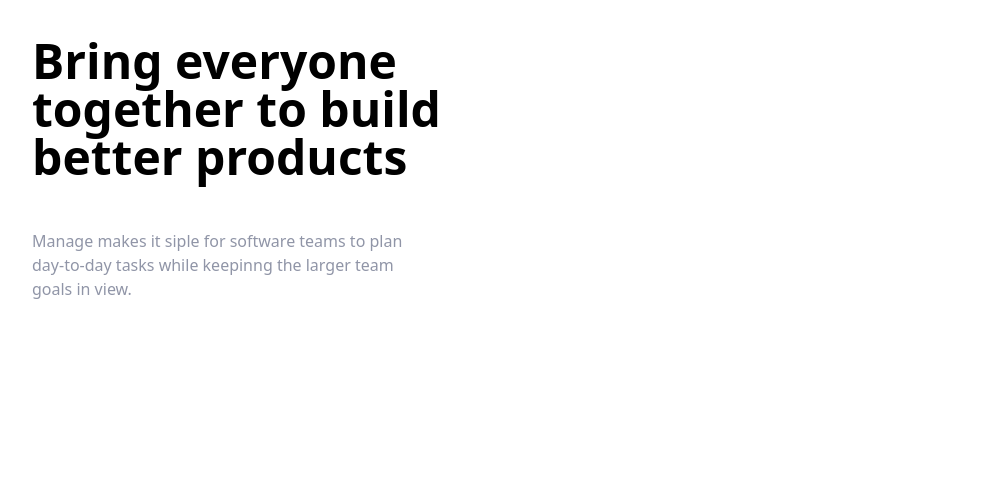
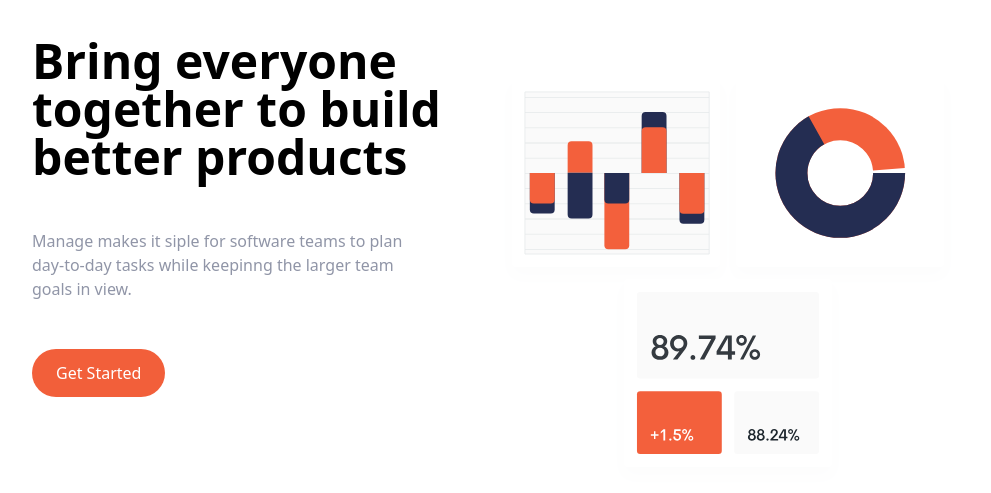
Before and after one commit to Nebenmor/Manage2, a website: page public/index.html in a window 1280 px wide. Shown: the part 99-592 px from the top of the page, without its empty margins (144-1135 px from the left). Drawn offline with Linux system fonts and the light colour scheme.

Commit message:
implement hero section image

```diff
--- a/public/index.html
+++ b/public/index.html
@@ -41,8 +41,19 @@
                 <p class="max-w-sm text-center text-darkGrayishBlue md:text-left">
                     Manage makes it siple for software teams to plan day-to-day tasks while keepinng the larger team goals in view.
                 </p>
+                <div class="flex justify-center md:justify-start">
+                    <a href="#" class="p-3 px-6 text-white bg-brightRed rounded-full baseline md:block">
+                        Get Started
+                      </a>
+                </div>
              </div>
+             <!-- Image -->
+              <div class="md:w-1/2">
+                <img src="./img/illustration-intro.svg" alt="">
+              </div>
          </div>
     </section>
+
+    <!-- Features Section -->
 </body>
 </html>
```
